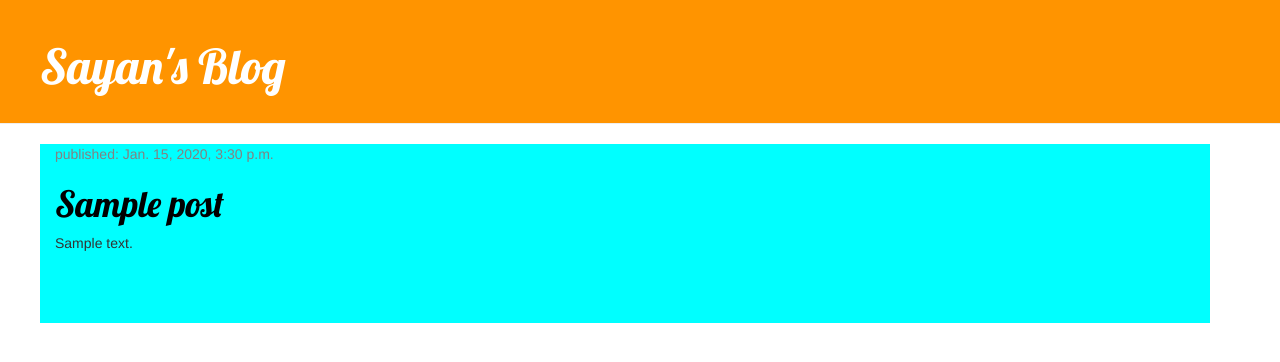
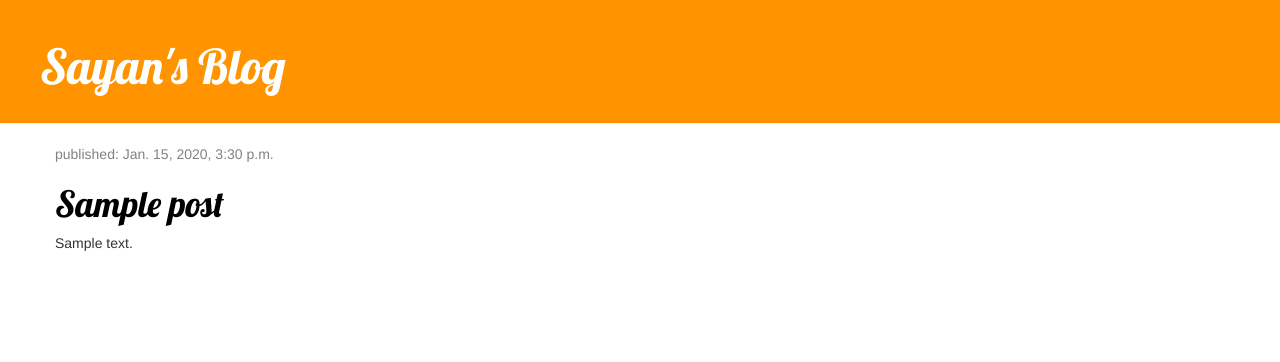
Before and after one commit to Sayan1234/my-first-blog, a Django app: template blog/templates/blog/post_list.html in a window 1280 px wide. Shown: the top 362 px of the page. Run offline with Django 3.2, Linux system fonts and the light colour scheme; the template is opened without the code that fills it: values that come from a table or form of the project are taken from there, others are empty; tables that the repository leaves empty hold one stand-in row (values such as "Sample post"); some libraries are stand-ins or nearby versions.

Commit message:
updated css

```diff
--- a/blog/static/css/blog.css
+++ b/blog/static/css/blog.css
@@ -29,9 +29,7 @@ h1, h2, h3, h4 {
 .post-form textarea, .post-form input {
     width: 100%;
 }
-.content,container {
-    background-color: aqua;
-}
+
 .top-menu, .top-menu:hover, .top-menu:visited {
     color: #ffffff;
     float: right;
```
